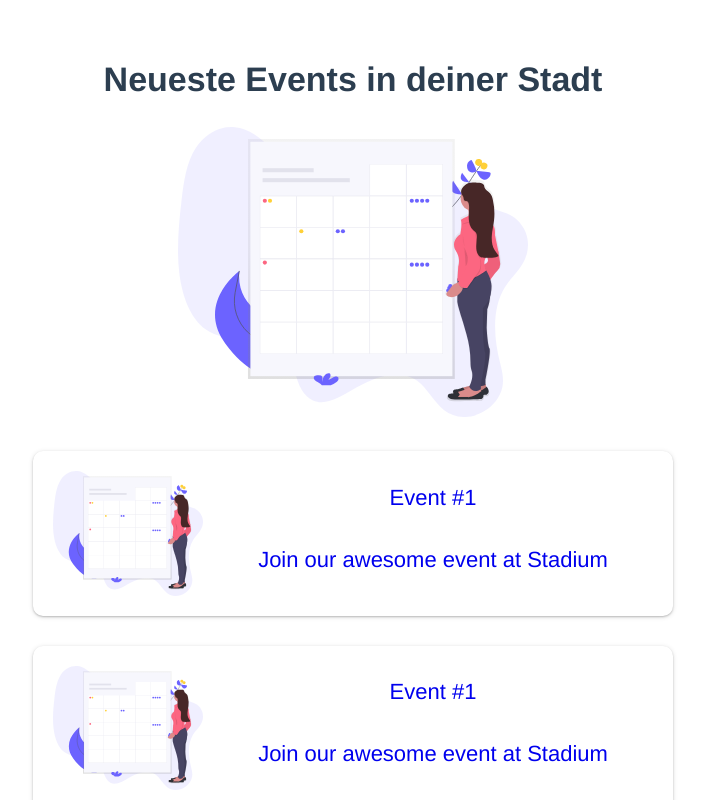
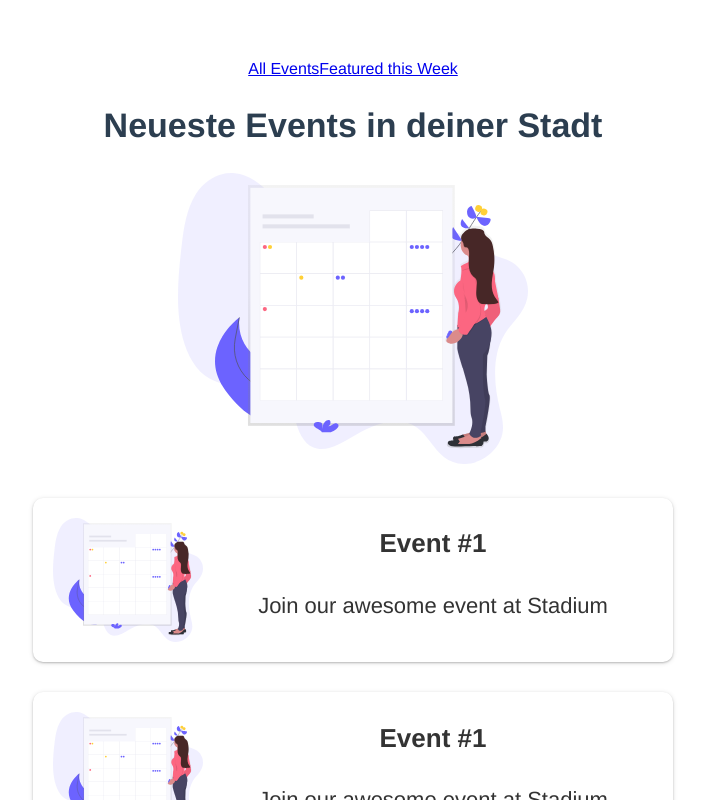
Before and after one commit to christophcar/vue-events, a Vue app: page / in a window 1280 px wide. Shown: the top 800 px of the page, without its empty margins (287-992 px from the left). Built offline with nearby package versions, Linux system fonts and the light colour scheme.

Commit message:
Added navigation component

```diff
--- a/src/components/CardSingle/CardSingle.scss
+++ b/src/components/CardSingle/CardSingle.scss
@@ -1,5 +1,6 @@
 .card-single-link {
   text-decoration: none;
+  color: #333;
 }
 
 .container {
@@ -22,7 +23,8 @@
   }
 
   > .card-single-header {
-    font-size: 22px;
+    font-size: 26px;
+    font-weight: 700;
     grid-column: 2 / 4;
     grid-row: 1 / 2;
   }
--- a/src/components/CardsOverview/CardsOverview.vue
+++ b/src/components/CardsOverview/CardsOverview.vue
@@ -2,6 +2,7 @@
 
 <template>
   <section>
+    <Navigation />
     <Headline>Neueste Events in deiner Stadt</Headline>
     <img class="start-image" :src="image">
     <div class="cards-overview">
@@ -15,13 +16,15 @@
 <script>
 import CardSingle from "@/components/CardSingle/CardSingle";
 import Headline from "@/components/Headline/Headline";
+import Navigation from "@/components/Navigation/Navigation";
 import StartImage from "@/assets/Undraw.svg";
 
 export default {
   name: "CardsOverview",
   components: {
     CardSingle,
-    Headline
+    Headline,
+    Navigation
   },
   data() {
     return {
--- /dev/null
+++ b/src/components/Navigation/Navigation.scss
@@ -0,0 +1,6 @@
+#navigation-links {
+  router-links {
+    color: green;
+    font-size: 40px;
+  }
+}
--- /dev/null
+++ b/src/components/Navigation/Navigation.vue
@@ -0,0 +1,16 @@
+<template>
+    <nav id="navigation-links">
+      <router-link :to="{ name: 'cards-overview' }">All Events</router-link>
+      <router-link :to="{ name: 'card-details' }">Featured this Week</router-link>
+    </nav>
+</template>
+
+<script>
+  export default {
+    name: 'Navigation'
+  }
+</script>
+
+<style lang="scss">
+@import "@/components/Navigation/Navigation.scss";
+</style>
```
